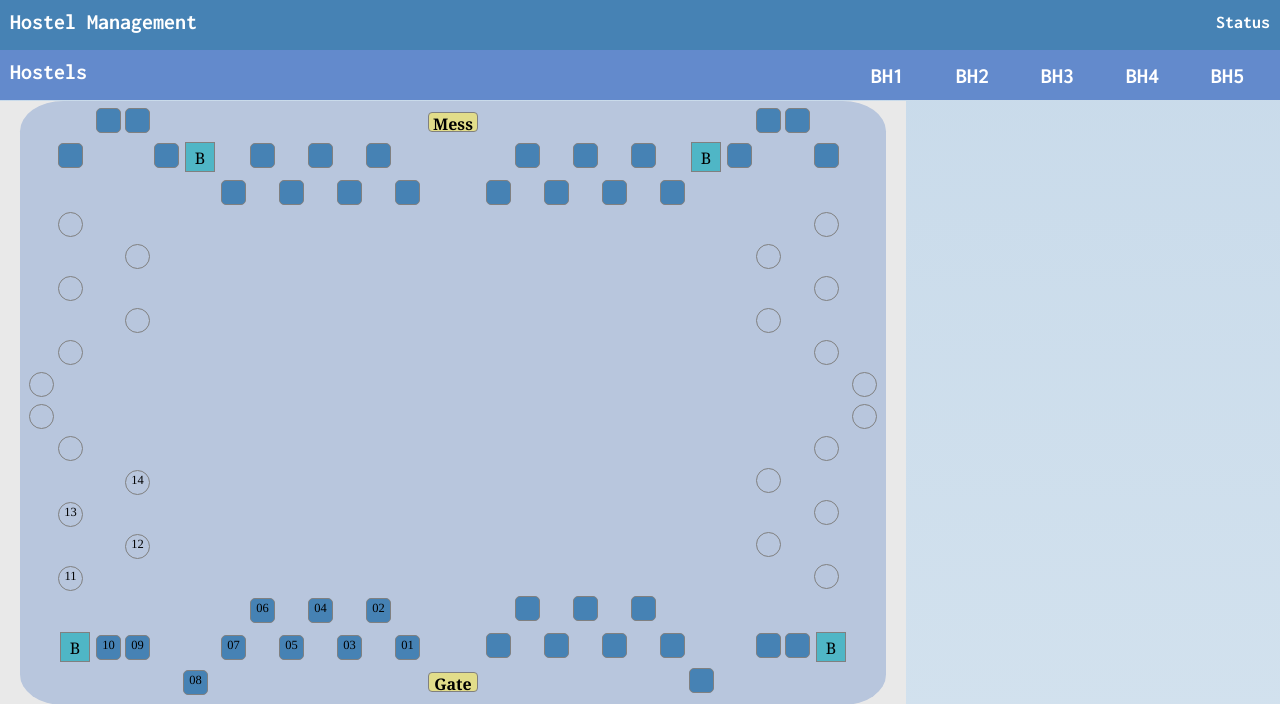
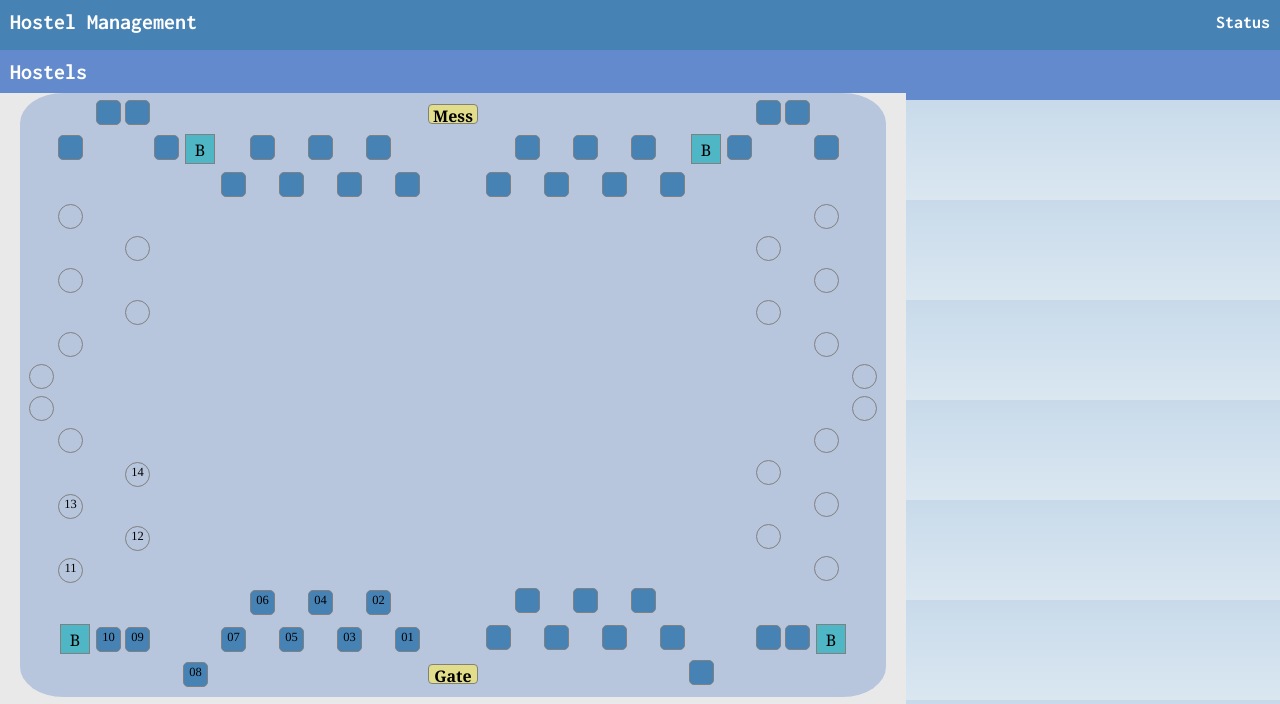
Before and after one commit to abhi2345A/Bus-Reservation-System, a Django app: page /BH5_Floor4/ in a window 1280 px wide. Shown: the top 704 px of the page. Run offline with Django 3.2, Linux system fonts and the light colour scheme; data that the repository does not hold is empty.

Commit message:
removing unecessary files

```diff
--- a/hms/urls.py
+++ b/hms/urls.py
@@ -8,19 +8,10 @@
     path('reg_form/', views.register, name='reg_form'),
     path('login/', views.user_login, name='login'),
     path('warden_login/', views.warden_login, name='warden_login'),
-    #path('warden_dues/', views.warden_dues, name='warden_dues'),
-    #path('warden_add_due/', views.warden_add_due, name='warden_add_due'),
-    #path('warden_remove_due/', views.warden_remove_due, name='warden_remove_due'),
     #path('hostels/<slug:hostel_name>/', views.hostel_detail_view, name='hostel'),
     path('login/edit/', views.edit, name='edit'),
     path('login/select/', views.select, name='select'),
     path('logout/', views.logout_view, name='logout'),
     path('reg_form/login/edit/', views.edit, name='update'),
-    path('BH5_GroundFloor/', views.BH5_GroundFloor, name='BH5_GroundFloor'),
-    path('BH5_Floor1/', views.BH5_Floor1, name='BH5_Floor1'),
-    path('BH5_Floor2/', views.BH5_Floor2, name='BH5_Floor2'),
-    path('BH5_Floor3/', views.BH5_Floor3, name='BH5_Floor3'),
     path('BH5_Floor4/', views.BH5_Floor4, name='BH5_Floor4'),
-    path('BH5_Floor5/', views.BH5_Floor5, name='BH5_Floor5'),
-    path('BH5_Floor6/', views.BH5_Floor6, name='BH5_Floor6'),
 ]
--- a/selection/templates/BH5_Floor4.html
+++ b/selection/templates/BH5_Floor4.html
@@ -14,51 +14,7 @@
       <span></span>
     </label>
   </div>
-  <input type="checkbox" id="nav-check">
-  <div class="dropdown">
-    <button class="dropbtn">BH5</button>
-    <div class="dropdown-content" style="right: 20px;">
-      <a href="{% url 'BH5_GroundFloor' %}">Ground Floor</a>
-      <a href="{% url 'BH5_Floor1' %}">Floor 1</a>
-      <a href="{% url 'BH5_Floor2' %}">Floor 2</a>
-      <a href="{% url 'BH5_Floor3' %}">Floor 3</a>
-      <a href="{% url 'BH5_Floor4' %}">Floor 4</a>
-      <a href="{% url 'BH5_Floor5' %}">Floor 5</a>
-    </div>
-  </div>
-  <div class="dropdown">
-    <button class="dropbtn">BH4</button>
-    <div class="dropdown-content">
-      <a href="#">Floor 1</a>
-      <a href="#">Floor 2</a>
-      <a href="#">Floor 3</a>
-    </div>
-  </div>
-  <div class="dropdown">
-    <button class="dropbtn">BH3</button>
-    <div class="dropdown-content">
-      <a href="#">Floor 1</a>
-      <a href="#">Floor 2</a>
-      <a href="#">Floor 3</a>
-    </div>
-  </div>
-  <div class="dropdown">
-    <button class="dropbtn">BH2</button>
-    <div class="dropdown-content">
-      <a href="#">Floor 1</a>
-      <a href="#">Floor 2</a>
-      <a href="#">Floor 3</a>
-    </div>
-  </div>
-  <div class="dropdown">
-    <button class="dropbtn">BH1</button>
-    <div class="dropdown-content">
-      <a href="#">Floor 1</a>
-      <a href="#">Floor 2</a>
-      <a href="#">Floor 3</a>
-    </div>
-  </div>
-</div>
+
     <div class="row">
         <div>
           <div class="grid">
--- a/selection/views.py
+++ b/selection/views.py
@@ -171,43 +171,10 @@
     return redirect('/')
 
 
-def BH5_Floor1(request):
-    room_list = Room.objects.order_by('name')
-    room_dict = {'rooms':room_list}
-    return render(request, 'BH5_Floor1.html', context=room_dict)
 
-
-def BH5_Floor2(request):
-    room_list = Room.objects.order_by('name')
-    room_dict = {'rooms':room_list}
-    return render(request, 'BH5_Floor2.html', context=room_dict)
-
-
-def BH5_Floor3(request):
-    room_list = Room.objects.order_by('name')
-    room_dict = {'rooms':room_list}
-    return render(request, 'BH5_Floor3.html', context=room_dict)
 
 
 def BH5_Floor4(request):
     room_list = Room.objects.order_by('name')
     room_dict = {'rooms':room_list}
     return render(request, 'BH5_Floor4.html', context=room_dict)
-
-
-def BH5_Floor5(request):
-    room_list = Room.objects.order_by('name')
-    room_dict = {'rooms':room_list}
-    return render(request, 'BH5_Floor5.html',context=room_dict)
-
-
-def BH5_Floor6(request):
-    room_list = Room.objects.order_by('name')
-    room_dict = {'rooms':room_list}
-    return render(request, 'BH5_Floor6.html', context=room_dict)
-
-
-def BH5_GroundFloor(request):
-    room_list = Room.objects.order_by('name')
-    room_dict = {'rooms':room_list}
-    return render(request, 'BH5_GroundFloor.html', context=room_dict)
```
Also changed, not shown: selection/templates/add_due.html (deleted, +0 -27 lines), selection/templates/dues.html (deleted, +0 -75 lines), selection/templates/remove_due.html (deleted, +0 -24 lines), selection/templates/BH5_Floor1.html (deleted), selection/templates/BH5_Floor2.html (deleted), selection/templates/BH5_Floor3.html (deleted), selection/templates/BH5_Floor5.html (deleted), selection/templates/BH5_GroundFloor.html (deleted), selection/templates/base.html (line endings or trailing spaces).
